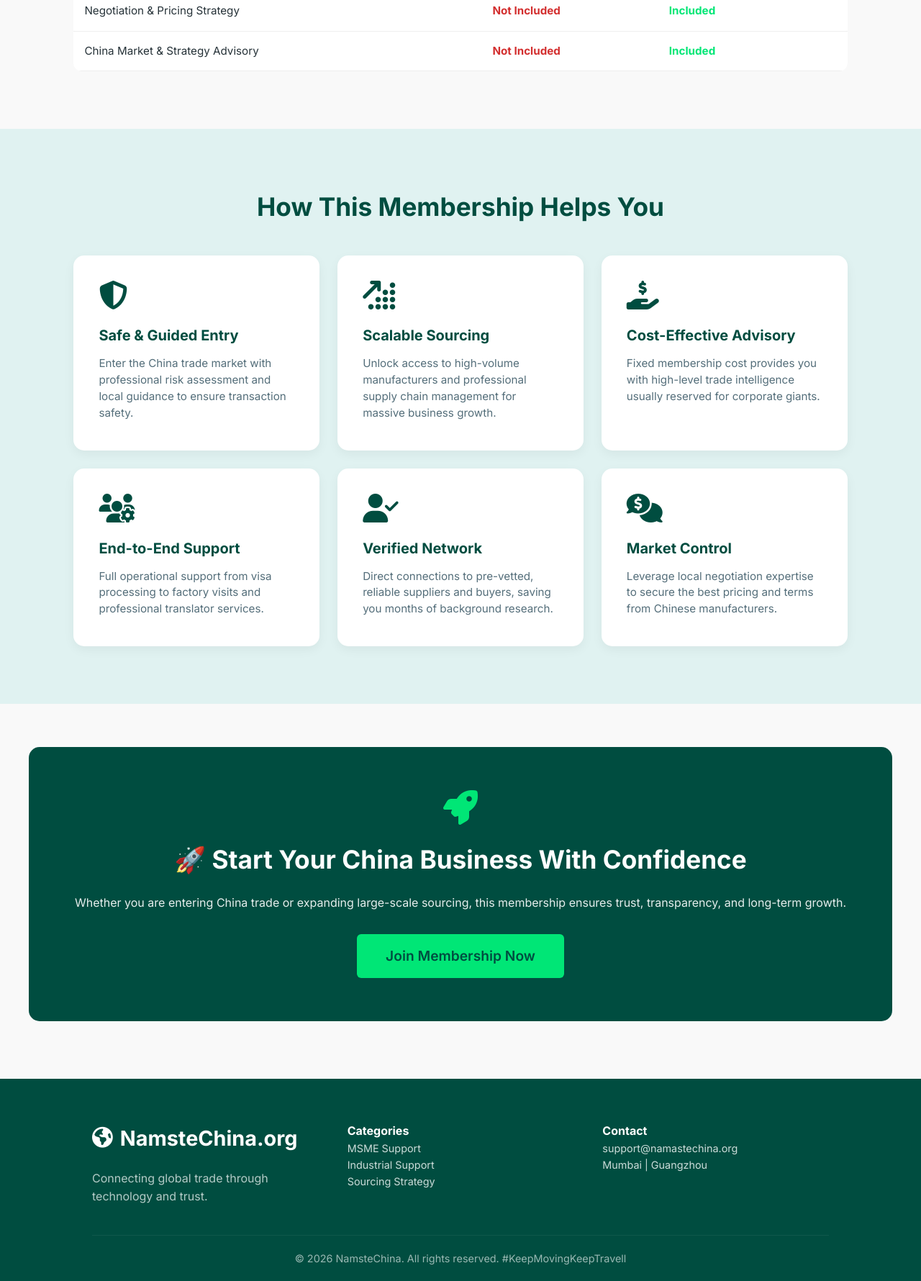
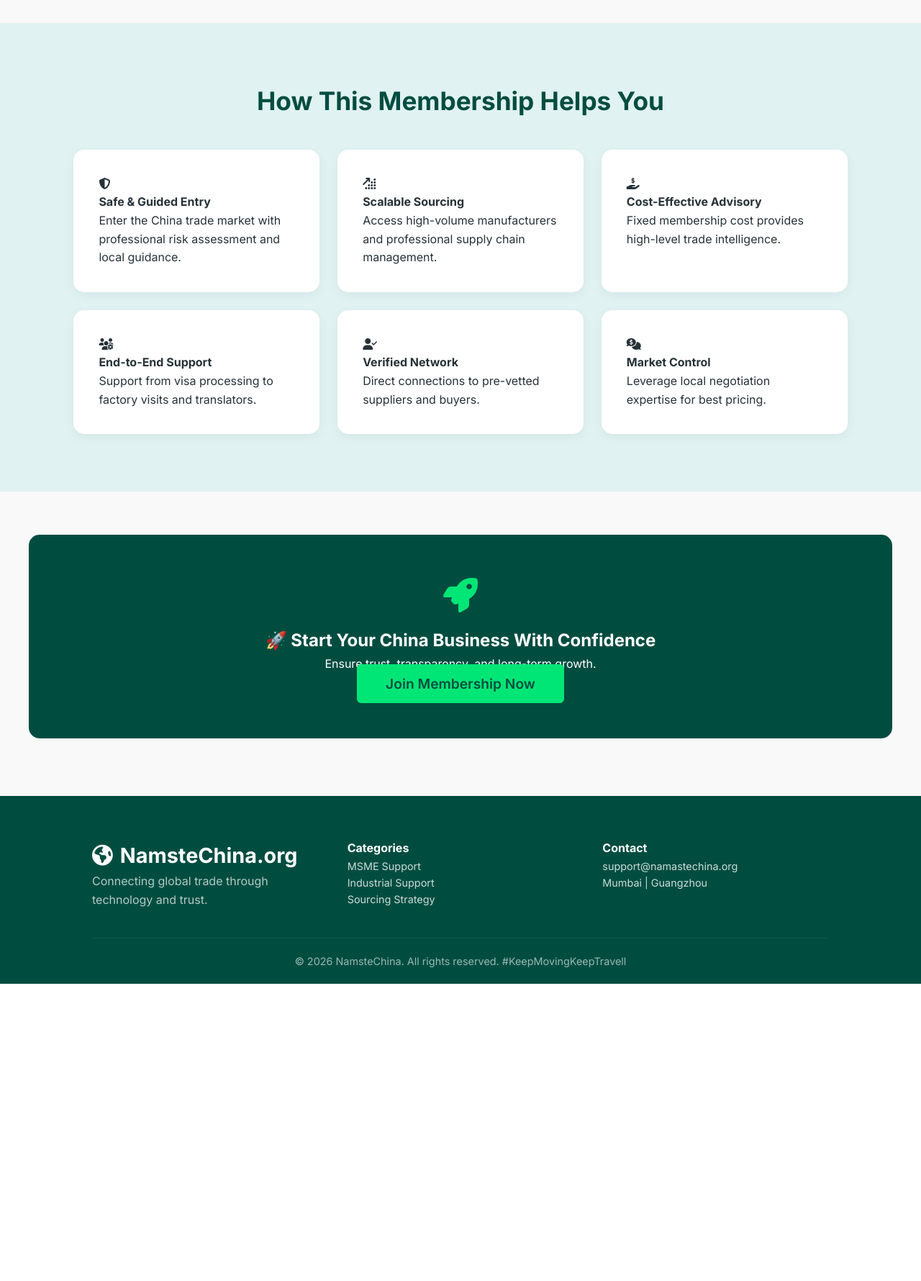
Before and after one commit to Adarsh-365/Project120, a Flask app: page /membership in a window 1280 px wide. Shown: the part 3040-4820 px from the top of the page at 72% size. After the commit the page ends 4407 px from the top, so only its background shows below. Run offline with Flask 3, Linux system fonts and the light colour scheme.

Commit message:
Update membership.html

```diff
--- a/templates/membership.html
+++ b/templates/membership.html
@@ -48,20 +90,50 @@
             border: none;
             cursor: pointer;
             transition: var(--transition);
-            display: inline-block;
-            text-align: center;
         }
-        .btn-primary:hover { background-color: #00352c; transform: translateY(-2px); color: white; }
+
+        .btn-primary:hover {
+            background-color: #00352c;
+        }
+
+        .menu-toggle {
+            display: none;
+            font-size: 1.8rem;
+            cursor: pointer;
+            color: var(--primary-green);
+        }
+
+        @media (max-width: 900px) {
+            .menu-toggle { display: block; }
+
+            .nav-links {
+                position: absolute;
+                top: 70px;
+                left: 0;
+                width: 100%;
+                background: white;
+                flex-direction: column;
+                gap: 20px;
+                padding: 25px 0;
+                display: none;
+                box-shadow: 0 10px 30px rgba(0,0,0,0.08);
+            }
+
+            .nav-links.active { display: flex; }
+            .auth-buttons { display: none; }
+        }
 
         /* --- 3. HERO SECTION --- */
         .page-header {
-            background: linear-gradient(rgba(0, 77, 64, 0.9), rgba(0, 77, 64, 0.9)), url('https://images.unsplash.com/photo-1507679799987-c73779587ccf?auto=format&fit=crop&w=1600&q=80');
+            background: linear-gradient(rgba(0, 77, 64, 0.9), rgba(0, 77, 64, 0.9)),
+            url('https://images.unsplash.com/photo-1507679799987-c73779587ccf?auto=format&fit=crop&w=1600&q=80');
             background-size: cover;
             background-position: center;
             color: white;
             text-align: center;
             padding: 100px 20px;
         }
+
         .page-header h1 { font-size: 3rem; margin-bottom: 15px; }
         .page-header p { font-size: 1.2rem; opacity: 0.9; max-width: 800px; margin: 0 auto; }
 
@@ -102,86 +195,119 @@
             overflow: hidden;
             box-shadow: 0 10px 20px rgba(0,0,0,0.05);
         }
-        .factory-schedule th { background: var(--primary-green); color: white; padding: 20px; text-align: left; }
-        .factory-schedule td { padding: 20px; border-bottom: 1px solid #eee; }
-        .visit-badge { background: var(--accent-green); color: var(--primary-green); padding: 5px 12px; border-radius: 20px; font-weight: 700; }
+
+        .factory-schedule th {
+            background: var(--primary-green);
+            color: white;
+            padding: 20px;
+            text-align: left;
+        }
+
+        .factory-schedule td {
+            padding: 20px;
+            border-bottom: 1px solid #eee;
+        }
+
+        .visit-badge {
+            background: var(--accent-green);
+            color: var(--primary-green);
+            padding: 5px 12px;
+            border-radius: 20px;
+            font-weight: 700;
+        }
 
         /* --- 6. SERVICE COMPARISON TABLE --- */
-        .comp-table { width: 100%; border-collapse: collapse; background: white; border-radius: 12px; overflow: hidden; }
-        .comp-table th { background: var(--primary-green); color: white; padding: 15px; text-align: left; }
-        .comp-table td { padding: 15px; border-bottom: 1px solid #eee; font-size: 0.95rem; }
-        .cat-header { background: #f0f4f3; font-weight: 700; color: var(--primary-green); }
+        .comp-table {
+            width: 100%;
+            border-collapse: collapse;
+            background: white;
+            border-radius: 12px;
+            overflow: hidden;
+        }
+
+        .comp-table th {
+            background: var(--primary-green);
+            color: white;
+            padding: 15px;
+            text-align: left;
+        }
+
+        .comp-table td {
+            padding: 15px;
+            border-bottom: 1px solid #eee;
+            font-size: 0.95rem;
+        }
+
+        .cat-header {
+            background: #f0f4f3;
+            font-weight: 700;
+            color: var(--primary-green);
+        }
+
         .check { color: var(--accent-green); font-weight: bold; }
         .cross { color: var(--danger); font-weight: bold; }
 
-        /* --- 7. HOW IT HELPS SECTION (ANIMATED) --- */
-        .benefits-grid { display: grid; grid-template-columns: repeat(auto-fit, minmax(280px, 1fr)); gap: 25px; margin-top: 40px; }
+        /* --- 7. HOW IT HELPS --- */
+        .benefits-grid {
+            display: grid;
+            grid-template-columns: repeat(auto-fit, minmax(280px, 1fr));
+            gap: 25px;
+            margin-top: 40px;
+        }
 
         .benefit-card {
             background: white;
             padding: 35px;
             border-radius: 15px;
-            border-bottom: 5px solid transparent;
             box-shadow: 0 5px 15px rgba(0,0,0,0.05);
-            transition: var(--transition);
-            text-align: left;
-            cursor: pointer;
-            position: relative;
-            overflow: hidden;
-        }
-
-        /* Hover Animation */
-        .benefit-card:hover {
-            transform: translateY(-12px);
-            box-shadow: 0 20px 40px rgba(0,0,0,0.1);
-            border-bottom: 5px solid var(--accent-green);
-            background: #ffffff;
-        }
-
-        .benefit-card i {
-            font-size: 2.5rem;
-            color: var(--primary-green);
-            margin-bottom: 20px;
-            display: block;
             transition: var(--transition);
         }
 
-        /* Icon Animation on card hover */
-        .benefit-card:hover i {
-            transform: scale(1.15) rotate(5deg);
-            color: var(--accent-green);
+        .benefit-card:hover {
+            transform: translateY(-10px);
+            box-shadow: 0 20px 40px rgba(0,0,0,0.1);
         }
 
-        .benefit-card h4 {
-            margin-bottom: 12px;
-            color: var(--primary-green);
-            font-size: 1.25rem;
-            font-weight: 700;
+        /* --- 8. CTA --- */
+        .cta-banner {
+            background: var(--primary-green);
+            color: white;
+            text-align: center;
+            padding: 60px 20px;
+            border-radius: 15px;
+            margin-top: 60px;
         }
 
-        .benefit-card p {
-            color: var(--text-grey);
-            font-size: 0.95rem;
-            line-height: 1.5;
+        /* --- 9. FOOTER --- */
+        footer {
+            background: var(--primary-green);
+            color: white;
+            padding: 60px 10% 20px;
+            margin-top: 80px;
         }
 
-        /* --- 8. CTA BANNER --- */
-        .cta-banner { background: var(--primary-green); color: white; text-align: center; padding: 60px 20px; border-radius: 15px; margin-top: 60px; }
-        .cta-banner h2 { font-size: 2.2rem; margin-bottom: 20px; }
-        .cta-banner p { opacity: 0.9; margin-bottom: 30px; }
+        .footer-grid {
+            display: grid;
+            grid-template-columns: repeat(auto-fit, minmax(200px, 1fr));
+            gap: 40px;
+        }
 
-        /* --- 9. FOOTER --- */
-        footer { background: var(--primary-green); color: white; padding: 60px 10% 20px; margin-top: 80px; }
-        .footer-grid { display: grid; grid-template-columns: repeat(auto-fit, minmax(200px, 1fr)); gap: 40px; }
-        .copyright { text-align: center; border-top: 1px solid rgba(255,255,255,0.1); padding-top: 20px; margin-top: 40px; font-size: 0.9rem; opacity: 0.6; }
+        .copyright {
+            text-align: center;
+            border-top: 1px solid rgba(255,255,255,0.1);
+            padding-top: 20px;
+            margin-top: 40px;
+            font-size: 0.9rem;
+            opacity: 0.6;
+        }
 
         @media (max-width: 768px) {
             .pricing-grid { grid-template-columns: 1fr; }
             .page-header h1 { font-size: 2.2rem; }
-            .benefit-card:hover { transform: translateY(-5px); }
         }
     </style>
 </head>
+
 <body>
 
 <!-- NAVBAR -->
@@ -320,97 +459,111 @@
                 <tr><td>Warehouse Support</td><td class="cross">Not Included</td><td class="check">Included</td></tr>
                 <tr><td>Negotiation & Pricing Strategy</td><td class="cross">Not Included</td><td class="check">Included</td></tr>
                 <tr><td>China Market & Strategy Advisory</td><td class="cross">Not Included</td><td class="check">Included</td></tr>
+
                 </tbody>
             </table>
         </div>
     </div>
 </section>
 
-    <!-- 4. HOW IT HELPS (ANIMATED & UPDATED ICONS) -->
+<!-- BENEFITS -->
 <section class="content-section alt-bg">
     <div class="container">
         <h2 class="section-title">How This Membership Helps You</h2>
+
         <div class="benefits-grid">
-                <!-- Safe & Guided Entry -->
             <div class="benefit-card">
                 <i class="fa-solid fa-shield-halved"></i>
                 <h4>Safe & Guided Entry</h4>
-                    <p>Enter the China trade market with professional risk assessment and local guidance to ensure transaction safety.</p>
+                <p>Enter the China trade market with professional risk assessment and local guidance.</p>
             </div>
 
-                <!-- Scalable Sourcing -->
             <div class="benefit-card">
                 <i class="fa-solid fa-arrow-up-right-dots"></i>
                 <h4>Scalable Sourcing</h4>
-                    <p>Unlock access to high-volume manufacturers and professional supply chain management for massive business growth.</p>
+                <p>Access high-volume manufacturers and professional supply chain management.</p>
             </div>
 
             <div class="benefit-card">
                 <i class="fa-solid fa-hand-holding-dollar"></i>
                 <h4>Cost-Effective Advisory</h4>
-                    <p>Fixed membership cost provides you with high-level trade intelligence usually reserved for corporate giants.</p>
+                <p>Fixed membership cost provides high-level trade intelligence.</p>
             </div>
 
             <div class="benefit-card">
                 <i class="fa-solid fa-users-gear"></i>
                 <h4>End-to-End Support</h4>
-                    <p>Full operational support from visa processing to factory visits and professional translator services.</p>
+                <p>Support from visa processing to factory visits and translators.</p>
             </div>
 
             <div class="benefit-card">
                 <i class="fa-solid fa-user-check"></i>
                 <h4>Verified Network</h4>
-                    <p>Direct connections to pre-vetted, reliable suppliers and buyers, saving you months of background research.</p>
+                <p>Direct connections to pre-vetted suppliers and buyers.</p>
             </div>
 
             <div class="benefit-card">
                 <i class="fa-solid fa-comments-dollar"></i>
                 <h4>Market Control</h4>
-                    <p>Leverage local negotiation expertise to secure the best pricing and terms from Chinese manufacturers.</p>
+                <p>Leverage local negotiation expertise for best pricing.</p>
             </div>
         </div>
     </div>
 </section>
 
-    <!-- 5. FINAL CTA -->
+<!-- CTA -->
 <section class="container">
     <div class="cta-banner">
-            <i class="fa-solid fa-rocket" style="font-size: 3rem; color: var(--accent-green); margin-bottom: 20px;"></i>
+        <i class="fa-solid fa-rocket" style="font-size:3rem;color:var(--accent-green);margin-bottom:20px;"></i>
         <h2>🚀 Start Your China Business With Confidence</h2>
-            <p>Whether you are entering China trade or expanding large-scale sourcing, this membership ensures trust, transparency, and long-term growth.</p>
-            <a href="https://drive.google.com/file/d/14t3r1oSDbKU2kECaW-_CSVNBUhQmfRg3/view?usp=sharing" class="btn-primary" style="background: var(--accent-green); color: var(--primary-green); font-size: 1.2rem; padding: 15px 40px;">Join Membership Now</a>
+        <p>Ensure trust, transparency, and long-term growth.</p>
+
+        <a href="https://drive.google.com/file/d/14t3r1oSDbKU2kECaW-_CSVNBUhQmfRg3/view?usp=sharing"
+           class="btn-primary"
+           style="background:var(--accent-green); color:var(--primary-green); font-size:1.2rem; padding:15px 40px;">
+            Join Membership Now
+        </a>
     </div>
 </section>
 
 <!-- FOOTER -->
 <footer>
     <div class="footer-grid">
-            <div class="footer-col">
-                <div class="logo" style="color:white; margin-bottom:20px;">
+        <div>
+            <div class="logo" style="color:white;">
                 <i class="fa-solid fa-earth-americas"></i> NamsteChina.org
             </div>
             <p style="opacity:0.7;">Connecting global trade through technology and trust.</p>
         </div>
-            <div class="footer-col">
+
+        <div>
             <h4>Categories</h4>
-                <ul style="list-style:none; opacity:0.8; font-size:0.9rem;">
+            <ul style="list-style:none;opacity:0.8;font-size:0.9rem;">
                 <li>MSME Support</li>
                 <li>Industrial Support</li>
                 <li>Sourcing Strategy</li>
             </ul>
         </div>
-            <div class="footer-col">
+
+        <div>
             <h4>Contact</h4>
-                <ul style="list-style:none; opacity:0.8; font-size:0.9rem;">
+            <ul style="list-style:none;opacity:0.8;font-size:0.9rem;">
                 <li>support@namastechina.org</li>
                 <li>Mumbai | Guangzhou</li>
             </ul>
         </div>
     </div>
+
     <div class="copyright">
-            &copy; 2026 NamsteChina. All rights reserved. #KeepMovingKeepTravell
+        © 2026 NamsteChina. All rights reserved. #KeepMovingKeepTravell
     </div>
 </footer>
 
+<script>
+function toggleMenu() {
+    document.getElementById("navMenu").classList.toggle("active");
+}
+</script>
+
 </body>
 </html>
```
Also changed, not shown: other parts of templates/membership.html (+96 -20 lines). Lines whose indentation alone changed are shown as unchanged.
